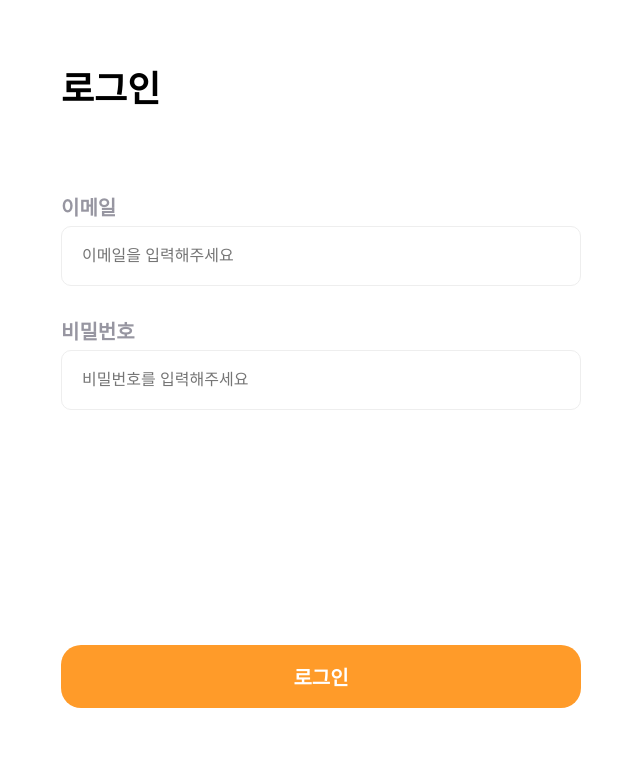
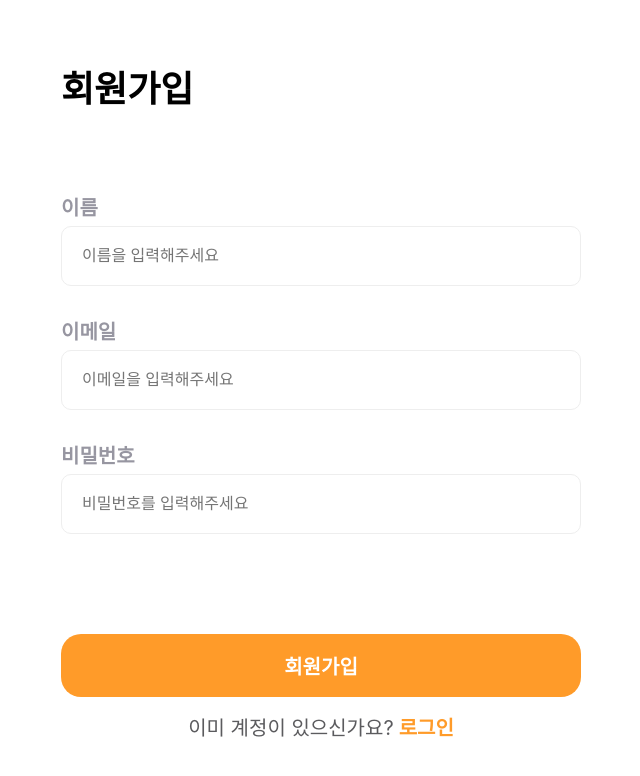
Before and after one commit to TEAM-4line/4line_frontend, a React (Create React App) app: page / in a window 1280 px wide. Shown: the top 776 px of the page, without its empty margins (319-959 px from the left). Built offline with nearby package versions, Linux system fonts and the light colour scheme.

Commit message:
Feat: 회원가입 페이지 생성

```diff
--- a/src/App.js
+++ b/src/App.js
@@ -1,10 +1,10 @@
 import "./App.css";
-import Login from "./pages/Login";
+import Signup from "./pages/Signup";
 
 function App() {
   return (
     <div>
-      <Login />
+      <Signup />
     </div>
   );
 }
--- /dev/null
+++ b/src/pages/Signup.js
@@ -0,0 +1,127 @@
+import React from "react";
+import styled from "styled-components";
+import { useState } from "react";
+import { Link } from "react-router-dom";
+
+const Signup = () => {
+  const [name, setName] = useState("");
+  const [email, setEmail] = useState("");
+  const [password, setPassword] = useState("");
+
+  const onChangename = (e) => {
+    setName(e.target.value);
+  };
+  const onChangeEmail = (e) => {
+    setEmail(e.target.value);
+  };
+  const onchangePassword = (e) => {
+    setPassword(e.target.value);
+  };
+
+  return (
+    <div>
+      <Wrapper>
+        <Txt>회원가입</Txt>
+        <InputTitle>이름</InputTitle>
+        <LoginInput
+          id="name"
+          name="name"
+          value={name}
+          onChange={onChangename}
+          type="name"
+          placeholder="이름을 입력해주세요"
+        />
+        <InputTitle>이메일</InputTitle>
+        <LoginInput
+          id="email"
+          name="email"
+          value={email}
+          onChange={onChangeEmail}
+          type="email"
+          placeholder="이메일을 입력해주세요"
+        />
+        <InputTitle>비밀번호</InputTitle>
+        <LoginInput
+          id="password"
+          name="password"
+          value={password}
+          onChange={onchangePassword}
+          type="password"
+          placeholder="비밀번호를 입력해주세요"
+        />
+        <LoginButton>회원가입</LoginButton>
+        <Already>
+          이미 계정이 있으신가요?
+          <StyledLink to="/login">로그인</StyledLink>
+        </Already>
+      </Wrapper>
+    </div>
+  );
+};
+
+export default Signup;
+
+const Wrapper = styled.div`
+  width: 600px;
+  margin: 0 auto;
+  box-sizing: border-box;
+`;
+
+const Txt = styled.div`
+  font-size: 36px;
+  font-weight: bold;
+  margin-bottom: 20px;
+  padding: 60px 40px;
+`;
+
+const InputTitle = styled.div`
+  font-size: 20px;
+  font-weight: bold;
+  color: #9796a1;
+  padding: 0px 40px;
+  margin-bottom: 5px;
+`;
+
+const LoginInput = styled.input`
+  font-size: 16px;
+  width: 520px;
+  padding: 0px 20px;
+  height: 60px;
+  border-radius: 10px;
+  border: 1px solid #eeeeee;
+  margin: 0px 40px 30px 40px;
+  outline: none;
+  &:focus {
+    outline: 1px solid var(--orange);
+    box-shadow: 15px 15px 20px 0px rgba(211, 209, 216, 0.25);
+  }
+`;
+
+const LoginButton = styled.button`
+  font-size: 20px;
+  font-weight: bold;
+  color: white;
+  background-color: var(--orange);
+  border-radius: 20px;
+  border: none;
+  cursor: pointer;
+  width: 520px;
+  height: 63px;
+  margin: 70px 40px 15px 40px;
+`;
+
+const Already = styled.div`
+  color: #5b5b5e;
+  font-size: 20px;
+  text-align: center;
+`;
+
+const StyledLink = styled(Link)`
+  color: var(--orange);
+  font-weight: bold;
+  text-decoration: none;
+  margin-left: 5px;
+  &:hover {
+    text-decoration: underline;
+  }
+`;
```
